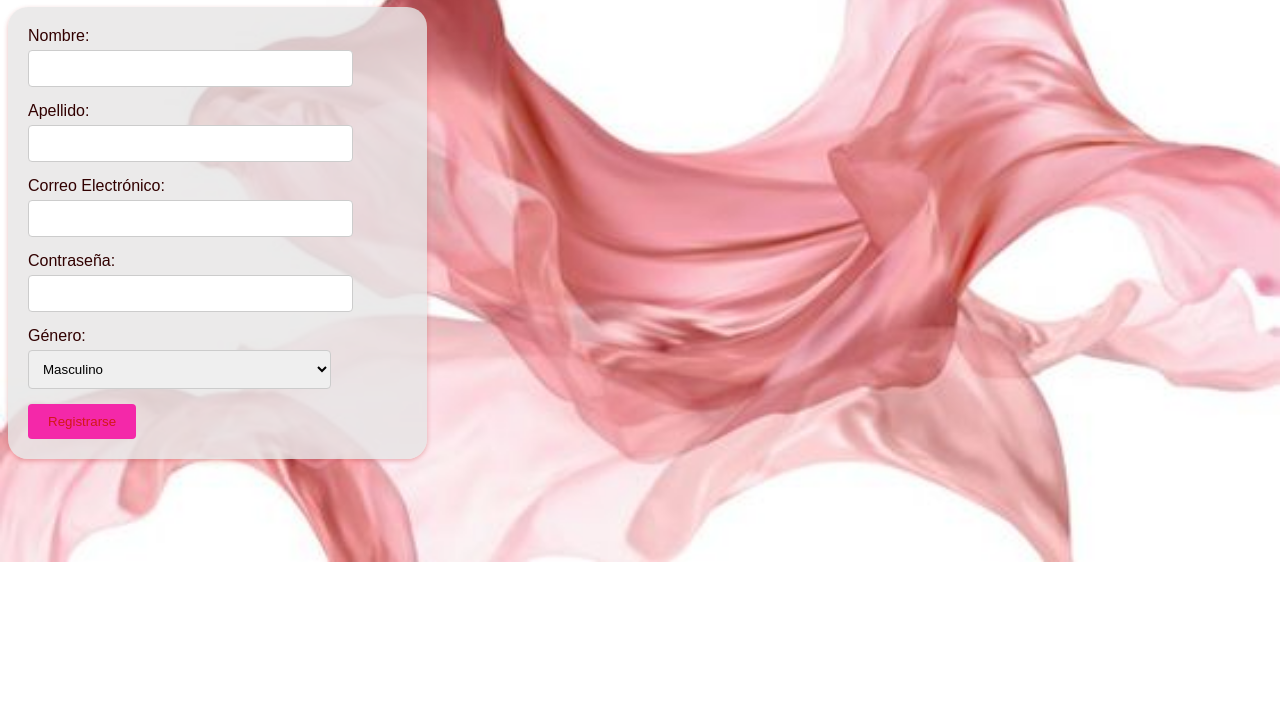
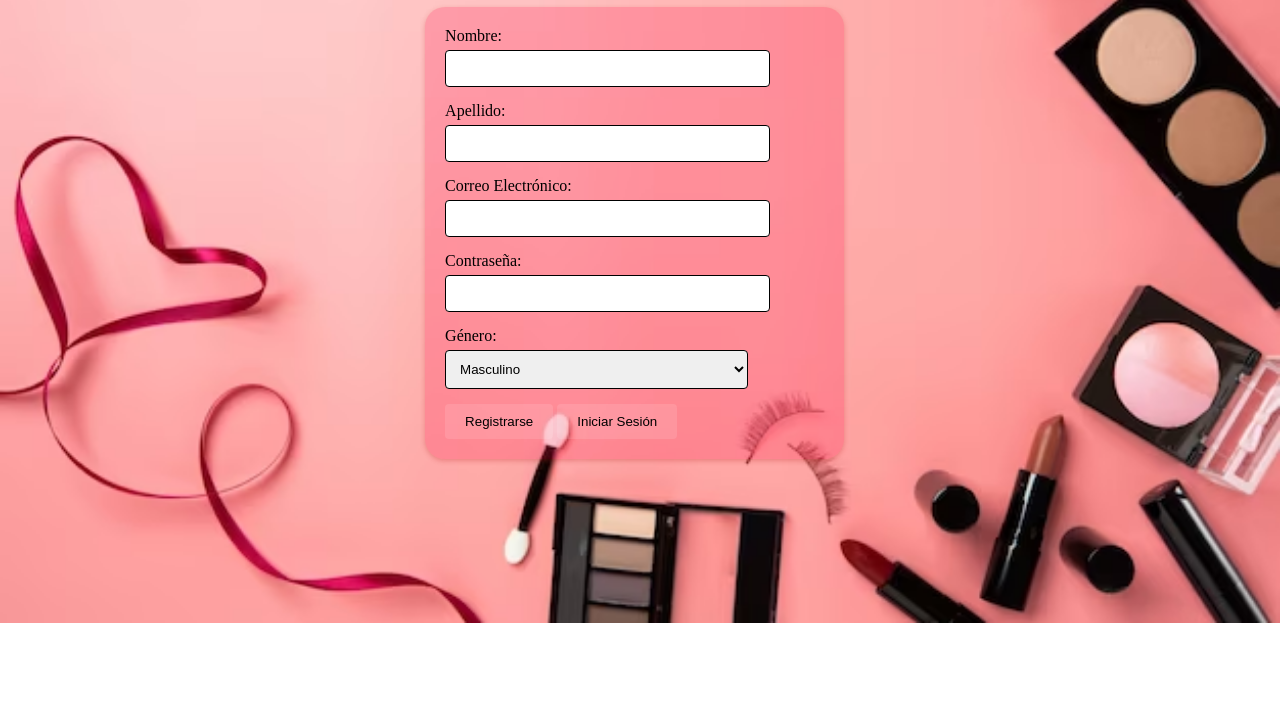
Before and after one commit to lasartoriuus/lasartoriuus.github.io, a plain HTML site: page Armario_Talia/registro.html in a window 1280 px wide. Shown: the part 73-800 px from the top of the page. Drawn offline with Linux system fonts and the light colour scheme.

Commit message:
Edicion de vista de registro

```diff
--- a/Armario_Talia/css/style.css
+++ b/Armario_Talia/css/style.css
@@ -145,11 +145,12 @@ nav a.active {
 
 /* Estilo vista de login */
         .form-registro {
-            background-color: rgba(230, 229, 229, 0.8); /* Fondo blanco semitransparente */
+            background-color: rgba(255, 0, 64, 0.209); /* Fondo blanco semitransparente */
             padding: 20px;
             border-radius: 20px;
             box-shadow: 0 2px 5px rgba(191, 35, 35, 0.3);
             width: 30%;
+            margin-left: 33%;
         }
 
         .label-registro {
@@ -161,13 +162,13 @@ nav a.active {
             width: 80%;
             padding: 10px;
             margin-bottom: 15px;
-            border: 1px solid #ccc;
+            border: 1px solid #000000;
             border-radius: 4px;
         }
 
         button {
-            background-color: #f428a9;
-            color: rgb(211, 24, 24);
+            background-color: #ffffff1d;
+            color: rgb(0, 0, 0);
             padding: 10px 20px;
             border: none;
             border-radius: 4px;
@@ -202,8 +203,7 @@ nav a.active {
       .body {
         margin: 0;
         padding: 0;
-        font-family: Arial, sans-serif;
-        background-image: url('login.jpg'); /* Ajusta la ruta a tu imagen */
+        background-image: url('../img/loginnn.avif'); /* Ajusta la ruta a tu imagen */
         background-size: cover;
         background-repeat: no-repeat;
         height: 100vh;
@@ -211,7 +211,17 @@ nav a.active {
         justify-content: center;
         align-items: center;
         overflow: hidden;
-        background-image: url('./img/login.jpg');
         background-position: center;
         color: rgb(49, 0, 0);
     }
+
+    h1 {
+        margin-left: 590px; /* Puedes ajustar el valor 20px a tu gusto */
+      }
+
+      /* Tipo de letra para el login */
+      .shadows-into-light-regular {
+        font-family: "Shadows Into Light", serif;
+        font-weight: 400;
+        font-style: normal;
+      }
--- a/Armario_Talia/registro.html
+++ b/Armario_Talia/registro.html
@@ -5,15 +5,18 @@
     <meta name="viewport" content="width=device-width, initial-scale=1.0">
     <title>Registro</title>
     <link rel="stylesheet" href="css/style.css">
+    <link rel="icon" href ="./img/logo.png">
 </head>
 <style>
     body {
-        font-family: Arial, sans-serif;
-        background-image: url('./img/login.jpg');
+        background-image: url('./img/loginnn.avif');
         background-size: cover;
         background-repeat: no-repeat;
         background-position: center;
-        color: rgb(49, 0, 0);
+        color: rgb(0, 0, 0);
+        font-family: "Shadows Into Light", serif;
+        font-weight: 400;
+        font-style: normal;
     }
 </style>
 
@@ -40,6 +43,7 @@
         </select>
 
         <button type="submit">Registrarse</button>
+        <button type="button" onclick="window.open('login.html', '_blank')">Iniciar Sesión</button>
     </form>
 
     <script>
```
Also changed, not shown: Armario_Talia/img/login.jpg (deleted), Armario_Talia/img/loginnn.avif (added).
